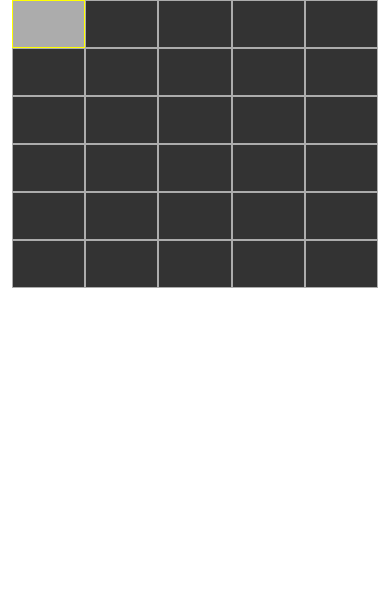
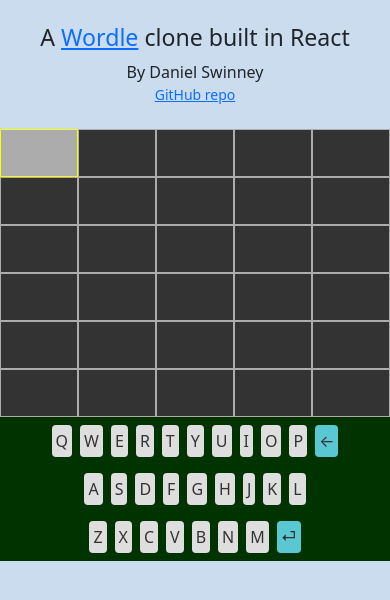
Before and after one commit to LDK/react-wordle, a React (Create React App) app: page / in a window 390 px wide. Shown: the top 600 px of the page. Built offline with nearby package versions, Linux system fonts and the light colour scheme.

Commit message:
Notifications and responsive keyboard

```diff
--- a/src/App.css
+++ b/src/App.css
@@ -1,7 +1,16 @@
 .App {
   text-align: center;
+  position: relative;
 }
-
+body {
+	background: #CBDCEF;
+}
+html, body {
+	height: 100%;
+}
+* {
+	outline: none;
+}
 
 .letterSquare {
 	width: 48px;
@@ -35,3 +44,37 @@
 	font-weight: 600;
 	color: white;
 }
+.keyButton {
+	background-color: #DEDEDE;
+	cursor: pointer;
+}
+.keyButton[data-result="right"] {
+	background-color: green;
+}
+.keyButton[data-result="wrong"] {
+	background-color: goldenrod;
+}
+.keyButton[data-result="none"] {
+	background-color: #666;
+}
+.opacity-0 {
+	opacity: 0;
+}
+.opacity-90 {
+	opacity: .9;
+}
+.notification {
+	background: rgb(222,222,222,.9);
+	color: #633;
+	transition: opacity .25s;
+	position: absolute;
+	width: 300px;
+	height: 100px;
+	padding: 2.5rem .5rem;
+	top: calc(50% - 50px);
+	left: calc(50% - 150px);
+	font-weight: 600;
+}
+.keyButton.actionKey {
+	background: rgb(90,200,210);
+}
--- a/src/App.js
+++ b/src/App.js
@@ -4,7 +4,7 @@ import React, { useState } from 'react';
 import Row from 'react-bootstrap/Row';
 import Col from 'react-bootstrap/Col';
 import Container from 'react-bootstrap/Container';
-// import validWords from "./validWords.json";
+import validWords from "./validWords.json";
 import answers from "./answers.json";
 
 const LetterSquare = (props) => {
@@ -24,14 +24,27 @@ const LetterRow = (props) => {
   let end = offset + wordLength - 1;
   let squares = [];
   let i = offset;
+  let lettersSeen = {};
   while (i <= end) {
     let result = null;
-	  if (guesses[i] && sent) {
-		  if (guesses[i] === answer[i - offset]) {
+	const gLtr = guesses[i];
+	if (!lettersSeen[gLtr]) {
+		lettersSeen[gLtr] = 1;
+	}
+	else {
+		lettersSeen[gLtr]++;
+	}
+    if (gLtr && sent) {
+      if (gLtr === answer[i - offset]) {
 		  result = 'right-spot';
       }
-		  else if (answer.indexOf(guesses[i]) !== -1) {
+      else if (answer.indexOf(gLtr) !== -1) {
+		  if (lettersSeen[gLtr] > letterCounts[gLtr]) {
+			  result = 'no-spot';
+		  }
+		  else {
 			  result = 'wrong-spot';
+		  }
       }
       else {
         result = 'no-spot';
@@ -53,20 +66,47 @@ const getRandomInt = (min, max) => {
   return Math.floor(Math.random() * (max - min) + min); //The maximum is exclusive and the minimum is inclusive
 };
 
+const wordLength = 5;
+const guessCount = 6;
 const picked = answers[getRandomInt(0,answers.length)].split('');
 
-function App() {
-  const wordLength = 5;
-  const guessCount = 6;
-  // const [answer, setAnswer] = useState(['U','N','C','L','E']);
+let wordIndex = 0;
+let letterCounts = {};
+while (wordIndex < wordLength) {
+	let ltr = picked[wordIndex];
+	if (letterCounts[ltr]) {
+		letterCounts[ltr]++
+	}
+	else {
+		letterCounts[ltr] = 1;
+	}
+	wordIndex++;
+}
+
+const App = () => {
   const [answer, setAnswer] = useState(picked);
   const [guesses, setGuesses] = useState([]);
   const [guessesUsed, setGuessesUsed] = useState(0);
   const [victory, setVictory] = useState(false);
   const [failure, setFailure] = useState(false);
+  const [notificationVisible, setNotificationVisible] = useState(false);
+  const [notificationMessage, setNotificationMessage] = useState(false);
   const [resultMessage, setResultMessage] = useState(null);
+  const [lettersGuessed, setLettersGuessed] = useState({});
   const endOfLine = guesses.length && (guesses.length % wordLength === 0) && guessesUsed < Math.floor(guesses.length / wordLength);
   const startOfLine = !guesses.length || ((guesses.length % wordLength === 0) && guessesUsed >= Math.floor(guesses.length / wordLength));
+  console.log('end?',endOfLine,'start?',startOfLine,'guesses',guesses,'guessesUsed',guessesUsed);
+
+  const Notification = (props) => {
+  	const { timeOut } = props;
+	if (notificationVisible) {
+		setTimeout(() => { if (notificationVisible) { setNotificationVisible(false); } }, timeOut);
+	}
+	return (
+		<div className={ "notification " + (notificationVisible ? 'opacity-100' : 'opacity-0') }>{ notificationMessage }</div>
+	);
+  }
+
   let letterRows = [];
   let i = 0;
   while (i < guessCount) {
@@ -76,6 +116,9 @@ function App() {
     i++;
   }
   const handleLetter = (ltr) => {
+	if (notificationVisible) {
+		setNotificationVisible(false);
+	}
     setGuesses(guesses => [...guesses, ltr]);
   };
   const handleBackSpace = () => {
@@ -89,14 +132,46 @@ function App() {
   const checkVictory = () => {
     let i = 0;
     let j = 0;
+	let newLettersGuessed = {};
+	let lettersSeen = {};
     while (i < guesses.length) {
       let guess = guesses.slice(i, i + wordLength);
-		  console.log('guesses',guesses,'guess',guess);
+	  let guessWord = guess.join('').toLowerCase();
+	  if (validWords.indexOf(guessWord) === -1) {
+		  console.log('Invalid word',guessWord);
+		  let newGuesses = [...guesses].slice(0,i);
+		  setGuesses(newGuesses);
+		  setGuessesUsed(newGuesses.length / wordLength);
+		  console.log('oi',newGuesses.length / wordLength,guessesUsed);
+		  setNotificationMessage(guessWord.toUpperCase() + " is not a valid word.");
+		  setNotificationVisible(true);
+		  return;
+	  }
+      setGuessesUsed(guessesUsed + 1);
       i += wordLength;
       j++;
+	  for (let guessIdx in guess) {
+		  let gLtr = guess[guessIdx];
+		  if (!lettersSeen[gLtr]) {
+			  lettersSeen[gLtr] = 1;
+		  }
+		  else {
+			  lettersSeen[gLtr]++;
+		  }
+		  if (answer.indexOf(gLtr) === -1) {
+			  newLettersGuessed[gLtr] = 'none';
+		  }
+		  else if (answer[guessIdx] === gLtr) {
+			  newLettersGuessed[gLtr] = 'right';
+		  }
+		  else if (!newLettersGuessed[gLtr]) {
+		 	  newLettersGuessed[gLtr] = 'wrong';
+		  }
+	  }
+	  setLettersGuessed(newLettersGuessed);
       if (answer.join() === guess.join()) {
         setVictory(true);
-			  setResultMessage(<p className="result-message">You got the answer in {guessesUsed} tries!  Press Enter for a new word.</p>);
+        setResultMessage(<p className="result-message">You got the answer in {guessesUsed + 1} tries!  Press Enter for a new word.</p>);
       }
       else if (j >= guessCount) {
         setFailure(true);
@@ -110,11 +185,12 @@ function App() {
   };
   const handleEnter = () => {
     if (!endOfLine) {
-	  	// TODO: Send "not enough letters message"
+		setNotificationMessage("Not enough letters.");
+		setNotificationVisible(true);
 		return;
     }
-	  setGuessesUsed(guessesUsed + 1);
     checkVictory();
+	console.log('letters guessed for',answer,lettersGuessed);
   };
   const handleKeyDown = (key) => {
     if (key === 'Enter') {
@@ -140,19 +216,51 @@ function App() {
   };
   const newGame = () => {
     setVictory(false);
+	setFailure(false);
   setGuesses([]);
   setGuessesUsed(0);
   setAnswer(answers[getRandomInt(0,answers.length)].split(''));
   setResultMessage(null);
+  setLettersGuessed({});
   };
+	const keyRows = [
+		['Q','W','E','R','T','Y','U','I','O','P',{ key: 'Backspace', label: '← Bk', className: 'd-none d-sm-inline-block actionKey' },{ key: 'Backspace', label: '←', className: 'd-sm-none actionKey' }],
+		['A','S','D','F','G','H','J','K','L'],
+		['Z','X','C','V','B','N','M',{ key: 'Enter', label: 'Enter ⏎', className: 'd-none d-sm-inline-block actionKey' },{ key: 'Enter', label: '⏎', className: 'd-sm-none actionKey' }]
+	];
+	let keyBtnRows = [];
+	for (var k in keyRows) {
+		let myRow = [];
+		for (var keyIdx in keyRows[k]) {
+			let label = keyRows[k][keyIdx];
+			let keyVal = label;
+			let classes = '';
+			if (typeof label == 'object') {
+				keyVal = label.key;
+				classes = label.className;
+				label = label.label;
+			}
+			myRow.push(<div className={"py-1 px-1 px-sm-2 mx-1 mb-2 keyButton d-inline-block " + classes} data-result={lettersGuessed[label] || 'unguessed'} style={{ color: '#333', border: '#ACACAC', borderRadius: '.25rem' }} onClick={ () => { handleKeyDown(keyVal) } }>{ label }</div>);
+		}
+		keyBtnRows.push(
+			<div className="pt-2">{ myRow }</div>
+		)
+	}
   return (
-	  <Container fluid={true} tabIndex={1} onKeyDown={(e) => { handleKeyDown(e.key); }} className="h-100">
-		<Container className="App" style={{ maxWidth: '420px', backgroundColor: '#003300' }}>
+    <Container fluid="sm" tabIndex={1} onKeyDown={(e) => { handleKeyDown(e.key); }} className="h-100 text-center pt-4 px-0 px-sm-4">
+	  <h3 className="mt-md-4 mt-lg-5">A <a href="https://www.powerlanguage.co.uk/wordle/">Wordle</a> clone built in React</h3>
+	  <p className="mt-2 mb-0">By Daniel Swinney</p>
+	  <a className="d-block mt-0 mb-4 small" href="https://github.com/LDK/react-wordle/">GitHub repo</a>
+	    <Container className="App" style={{ maxWidth: '480px', backgroundColor: '#003300' }}>
 	        <Row>
 	        <Col xs={12}>
 	          { letterRows }
 	        </Col>
 	      </Row>
+	      <Row className="onscreenKeyboard">
+			  { keyBtnRows }
+	      </Row>
+		  <Notification timeOut={2500} />
 	      { resultMessage &&
 	      <Row>
 	        <Col xs={12} className="p-0">
```
Also changed, not shown: 11 other files (tests, documents, lock files or other folders). Lines whose indentation alone changed are shown as unchanged.
